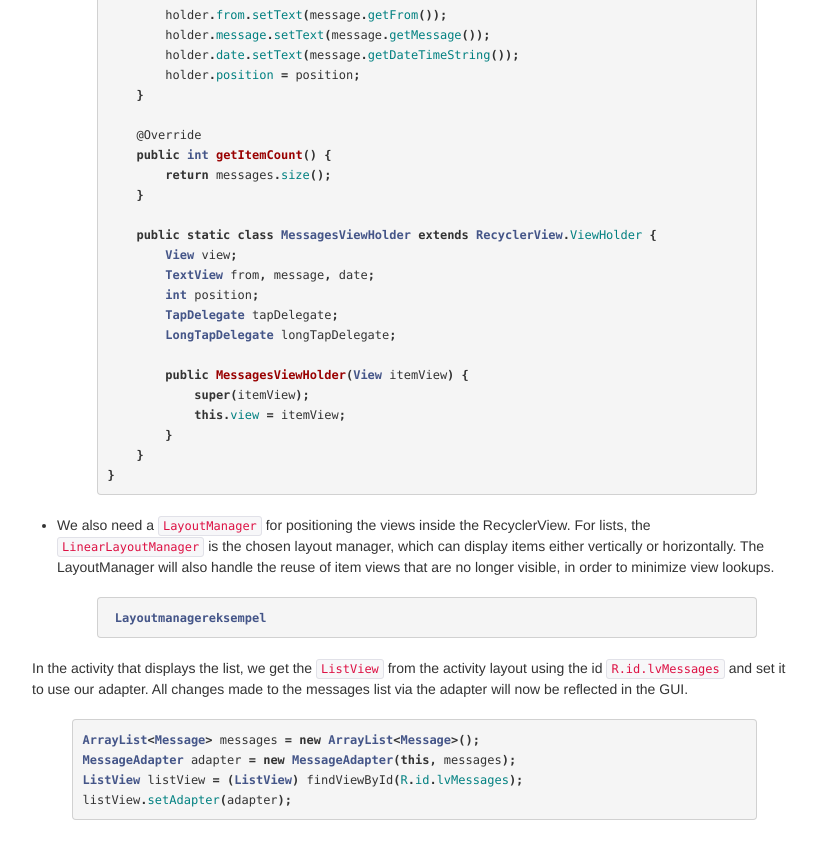
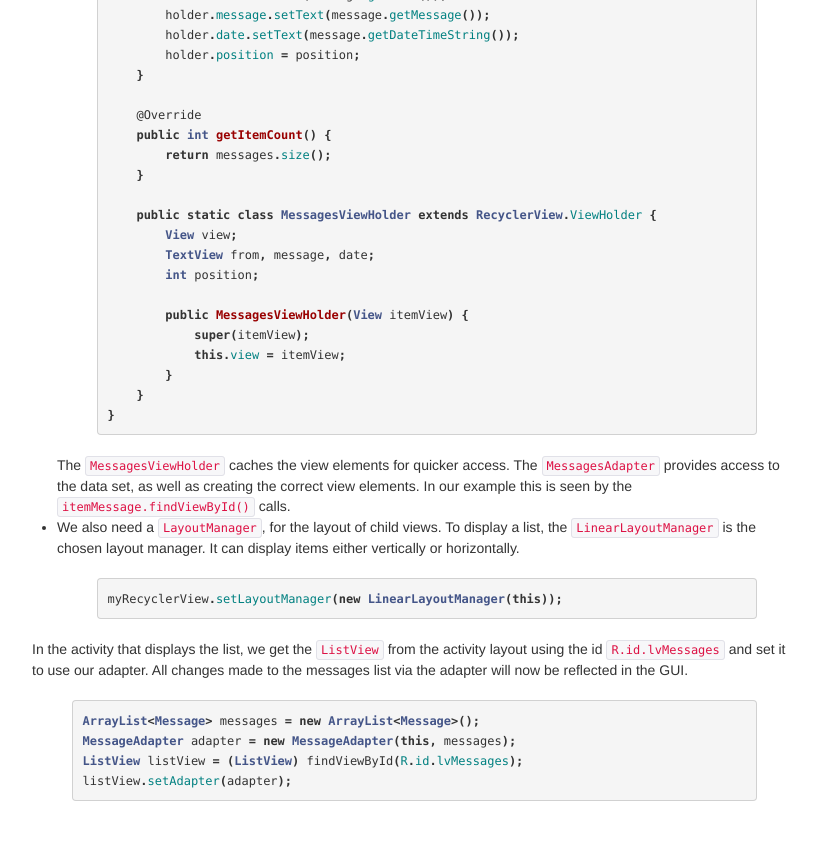
Before and after one commit to bekk/android101, a Jekyll site: the page built from docs/pages/list-recycler-view.html, in a window 1280 px wide and 900 px high, scrolled down 1851 px. Shown: the top 859 px of the window, without its empty margins (28-845 px from the left). Built offline with Jekyll 4.4.1, drawn with Linux system fonts in a browser that asks for light colours; Markdown is read by kramdown in place of the engine named in the settings; some of the changed text lies outside the part shown.

Commit message:
Updated recycler view content

```diff
--- a/docs/pages/list-recycler-view.html
+++ b/docs/pages/list-recycler-view.html
@@ -56,9 +56,9 @@
                 android:text="Timestamp"/>
         </RelativeLayout>
 {% endhighlight %}
-For displaying data in lists, we use what is called a <code>RecyclerView</code>. A RecyclerView is a component for handling data sets, and it has two key concepts for rendering these in list form:
+For displaying data in lists, we use what is called a <code>RecyclerView</code>. A RecyclerView is a loosely coupled component for handling data sets, which has two key concepts we use when we want to render lists:
 <ul>
-   <li>We use an <code>Adapter</code> to bind the view elements in the RecyclerView to the data set we want to display.</li>
+   <li>We use an <code>Adapter</code> to cache and bind view elements in the RecyclerView to the data set we want to display.</li>
 
 {% highlight java %}
 ppublic class MessagesAdapter extends RecyclerView.Adapter<MessagesAdapter.MessagesViewHolder> {
@@ -85,7 +85,6 @@
     @Override
     public void onBindViewHolder(MessagesViewHolder holder, int position) {
         Message message = messages.get(position);
-
         holder.from.setText(message.getFrom());
         holder.message.setText(message.getMessage());
         holder.date.setText(message.getDateTimeString());
@@ -101,8 +100,6 @@
         View view;
         TextView from, message, date;
         int position;
-        TapDelegate tapDelegate;
-        LongTapDelegate longTapDelegate;
 
         public MessagesViewHolder(View itemView) {
             super(itemView);
@@ -111,10 +108,12 @@
     }
 }
 {% endhighlight %}
+The <code>MessagesViewHolder</code> caches the view elements for quicker access. The <code>MessagesAdapter</code> provides access to the data set, as well as creating the correct view elements. In our example this is seen by the <code>itemMessage.findViewById()</code> calls.
 
-<li>We also need a <code>LayoutManager</code> for positioning the views inside the RecyclerView. For lists, the <code>LinearLayoutManager</code> is the chosen layout manager, which can display items either vertically or horizontally. The LayoutManager will also handle the reuse of item views that are no longer visible, in order to minimize view lookups.</li>
+<li>We also need a <code>LayoutManager</code>, for the layout of child views. To display a list, the <code>LinearLayoutManager</code> is the chosen layout manager. It can display items either vertically or horizontally.
+
 {% highlight java %}
- Layoutmanagereksempel
+myRecyclerView.setLayoutManager(new LinearLayoutManager(this));
 {% endhighlight %}
 
 </ul>
```
